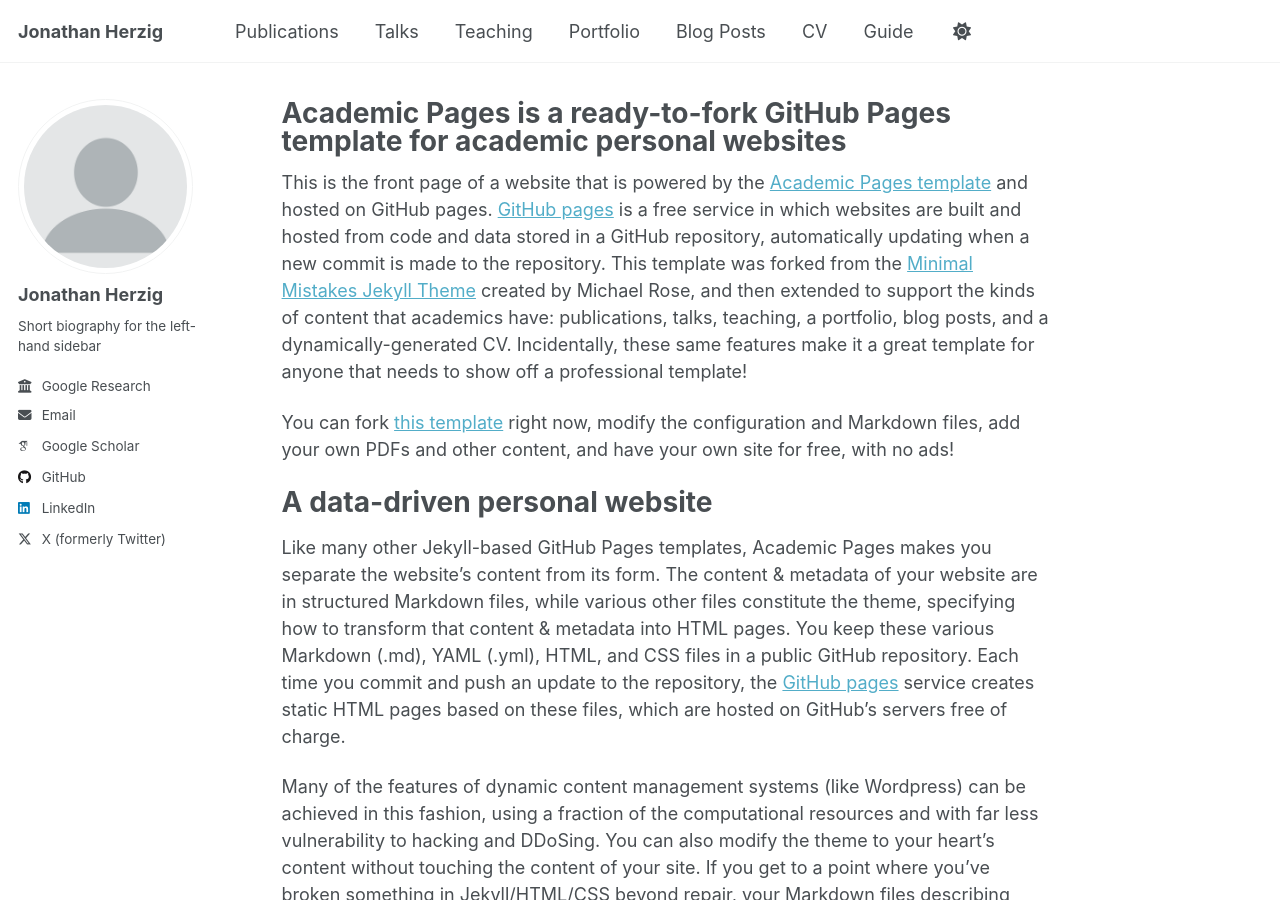
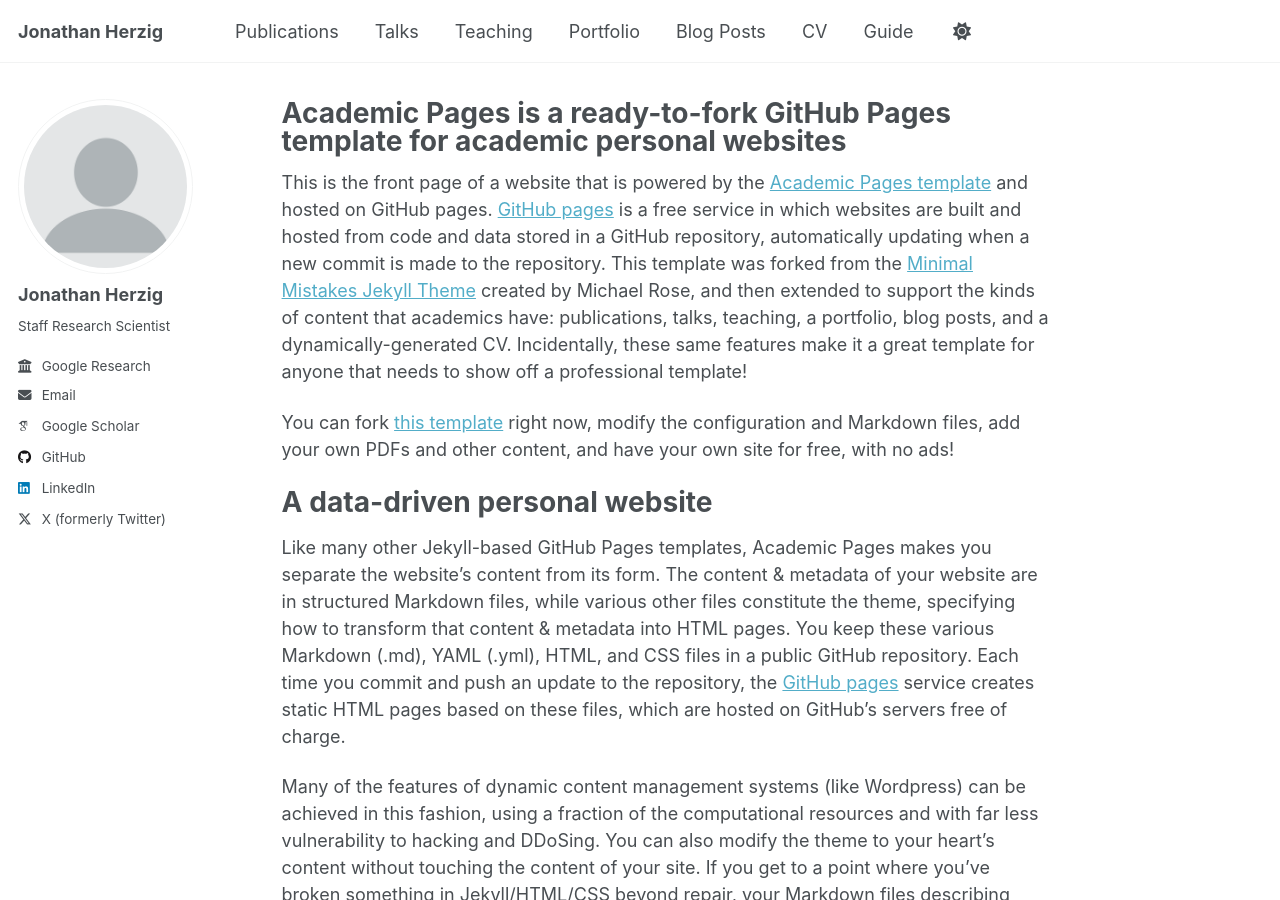
Before and after one commit to jonathanherzig/new-homepage, a Jekyll site: the page built from _pages/about.md, in a window 1280 px wide and 900 px high. Built offline with Jekyll 4.4.1, drawn with Linux system fonts in a browser that asks for light colours; some web fonts are replaced; a script that is not in the unit is left out.

Commit message:
Update _config.yml

```diff
--- a/_config.yml
+++ b/_config.yml
@@ -25,7 +25,7 @@ author:
   avatar           : "profile.png"
   name             : "Jonathan Herzig"
   pronouns         : # example: "she/her"
-  bio              : "Short biography for the left-hand sidebar"
+  bio              : "Staff Research Scientist"
   location         : # "Earth"
   employer         : "Google Research"
   uri              : # URL
```
